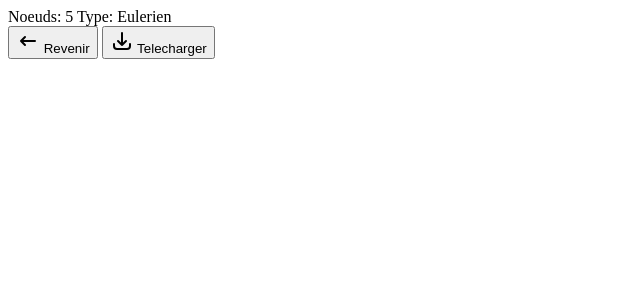
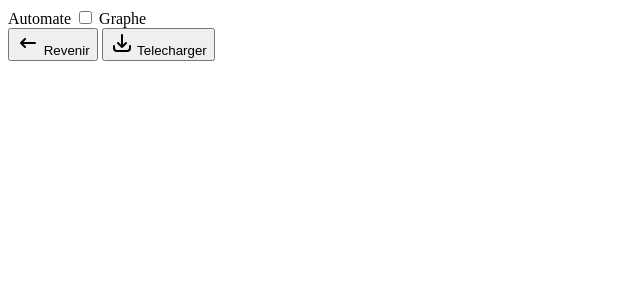
Before and after one commit to raiiizel/Outils-Math-Automate, a Flask app: page /display in a window 1280 px wide. Shown: the top 300 px of the page, without its empty margins (0-640 px from the left). Run offline with Flask 3, Linux system fonts and the light colour scheme.

Commit message:
graphe and automaton results

```diff
--- a/templates/result.html
+++ b/templates/result.html
@@ -1,14 +1,28 @@
+<div class="flex my-2 gap-4">
+  <span class="font-bold text-gray-600">Automate</span>
+  <label
+    for="graph_ou_automate"
+    class="relative h-8 w-14 cursor-pointer rounded-full bg-gray-300 transition [-webkit-tap-highlight-color:_transparent]"
+  >
+    <input type="checkbox" name="graph_ou_automate" id="graph_ou_automate" class="peer sr-only" />
 
-<div class=" flex flex-col h-[32rem] w-full relative">
-    <div id="automaton" class="bg-[url('{{url_for('static', filename='automaton.png')}}')] bg-no-repeat bg-contain bg-center w-full flex-grow" >
-
-        <div class="bg-black opacity-0 hover:opacity-60 absolute top-0 bottom-0 right-0 left-0 transition-opacity duration-300 text-white rounded-lg" >
-            Noeuds: 5
-            Type: Eulerien
-
+    <span
+      class="absolute inset-y-0 start-0 m-1 size-6 rounded-full bg-white transition-all peer-checked:start-6"
+    ></span>
+  </label>
+  <span class="font-bold text-gray-600">Graphe</span>
+</div>
+<div class="flex flex-col h-[30rem] w-full relative">
+  <div
+    id="automaton"
+    class="bg-[url('{{url_for('static', filename='automaton.png')}}')] bg-no-repeat bg-contain bg-white bg-center w-full flex-grow"
+  >
+    <div
+    id="graph"
+      class="bg-[url('{{url_for('static', filename='graphe.png')}}')] bg-no-repeat bg-white bg-contain bg-center opacity-0 absolute top-0 bottom-0 right-0 left-0 transition-opacity duration-300  rounded-lg"
+    >
     </div>
   </div>
-
 </div>
 <div class="flex justify-center w-full gap-4 pt-2">
   <button
@@ -16,52 +30,89 @@
     hx-target="#content_container"
     class="group relative inline-flex items-center overflow-hidden rounded border border-current px-8 py-3 text-blue-600 focus:outline-none focus:ring active:text-blue-500"
   >
-  <span class="absolute -start-full transition-all group-hover:start-4 ">
-    <svg class="w-6 h-6 text-blue-500" aria-hidden="true" xmlns="http://www.w3.org/2000/svg" width="24" height="24" fill="none" viewBox="0 0 24 24">
-        <path stroke="currentColor" stroke-linecap="round" stroke-linejoin="round" stroke-width="2" d="M5 12h14M5 12l4-4m-4 4 4 4"/>
+    <span class="absolute -start-full transition-all group-hover:start-4">
+      <svg
+        class="w-6 h-6 text-blue-500"
+        aria-hidden="true"
+        xmlns="http://www.w3.org/2000/svg"
+        width="24"
+        height="24"
+        fill="none"
+        viewBox="0 0 24 24"
+      >
+        <path
+          stroke="currentColor"
+          stroke-linecap="round"
+          stroke-linejoin="round"
+          stroke-width="2"
+          d="M5 12h14M5 12l4-4m-4 4 4 4"
+        />
       </svg>
-
     </span>
 
-  <span class="text-sm font-medium transition-all group-hover:ms-4"> Revenir </span>
+    <span class="text-sm font-medium transition-all group-hover:ms-4">
+      Revenir
+    </span>
   </button>
   <button
     class="group relative inline-flex items-center overflow-hidden rounded bg-blue-600 px-8 py-3 text-white focus:outline-none focus:ring active:bg-blue-500"
     id="download"
   >
-      <span
-        class="absolute -end-full transition-all group-hover:end-4"
+    <span class="absolute -end-full transition-all group-hover:end-4">
+      <svg
+        class="w-6 h-6 text-white"
+        aria-hidden="true"
+        xmlns="http://www.w3.org/2000/svg"
+        width="24"
+        height="24"
+        fill="none"
+        viewBox="0 0 24 24"
       >
-      <svg class="w-6 h-6 text-white" aria-hidden="true" xmlns="http://www.w3.org/2000/svg" width="24" height="24" fill="none" viewBox="0 0 24 24">
-        <path stroke="currentColor" stroke-linecap="round" stroke-linejoin="round" stroke-width="2" d="M4 15v2a3 3 0 0 0 3 3h10a3 3 0 0 0 3-3v-2m-8 1V4m0 12-4-4m4 4 4-4"/>
+        <path
+          stroke="currentColor"
+          stroke-linecap="round"
+          stroke-linejoin="round"
+          stroke-width="2"
+          d="M4 15v2a3 3 0 0 0 3 3h10a3 3 0 0 0 3-3v-2m-8 1V4m0 12-4-4m4 4 4-4"
+        />
       </svg>
-
     </span>
 
-      <span
-        class="text-sm font-medium transition-all group-hover:me-4"
-      >
+    <span class="text-sm font-medium transition-all group-hover:me-4">
       Telecharger
     </span>
   </button>
 </div>
 
 <script>
-    document.getElementById('download').addEventListener('click', function() {
-    var div = document.getElementById('automaton');
+  document.getElementById("download").addEventListener("click", function () {
+    var div = document.getElementById("automaton");
     var style = window.getComputedStyle(div);
     var backgroundImage = style.backgroundImage;
 
     // Extract the URL from the background-image property
     var imageUrl = backgroundImage.slice(5, -2);
 
-    var link = document.createElement('a');
+    var link = document.createElement("a");
     link.href = imageUrl;
-    link.download = 'automaton.png';
+    link.download = "automaton.png";
 
     document.body.appendChild(link);
     link.click();
     document.body.removeChild(link);
   });
 
+  document.getElementById('graph_ou_automate').addEventListener('change', function() {
+  var graph = document.getElementById('graph');
+  if (this.checked) {
+    graph.classList.remove('opacity-0');
+    graph.classList.add('opacity-100');
+  } else {
+    graph.classList.remove('opacity-100');
+    graph.classList.add('opacity-0');
+  }
+});
+
+
+
 </script>
```
Also changed, not shown: automaton.png (added), static/graphe.png (added). Lines whose indentation alone changed are shown as unchanged.
